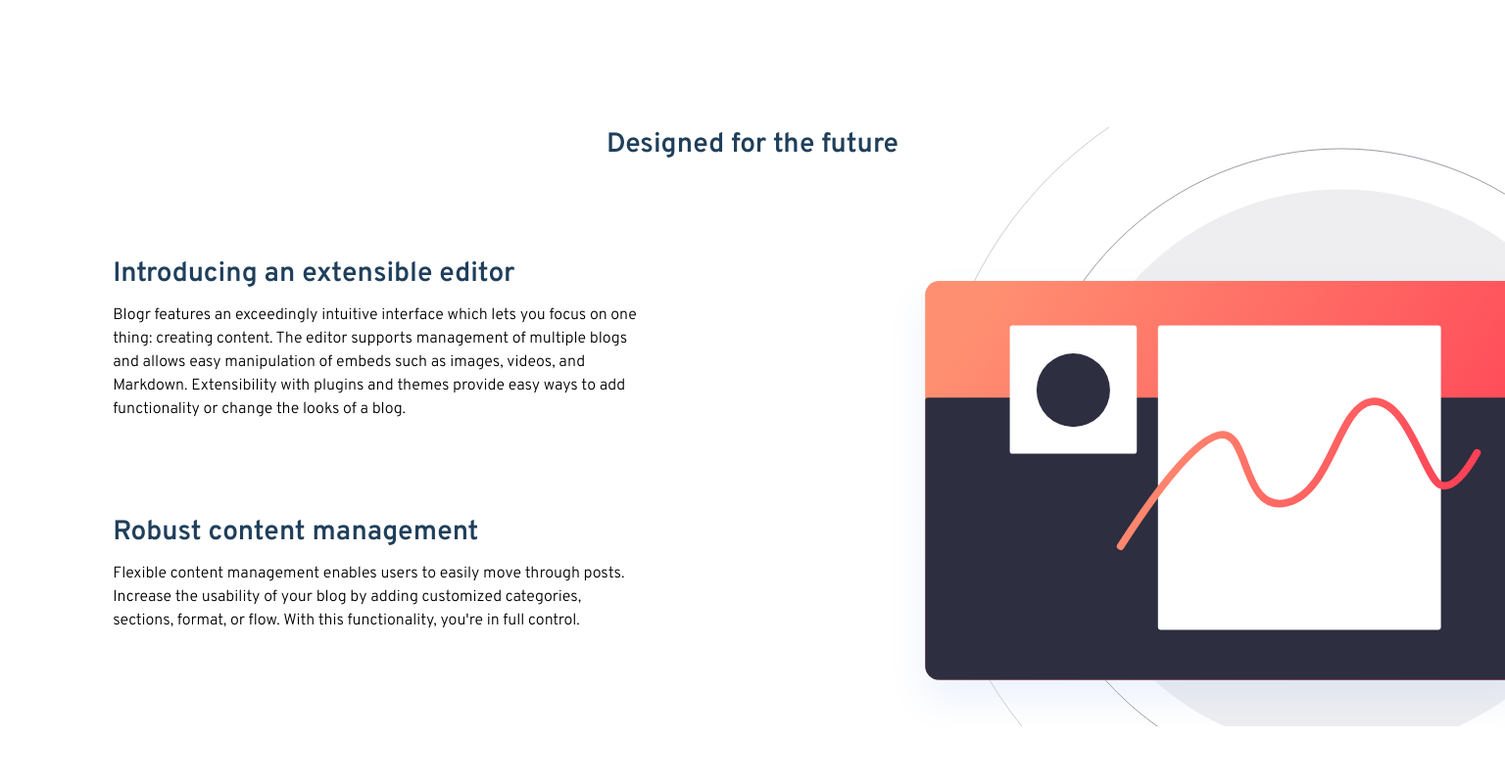
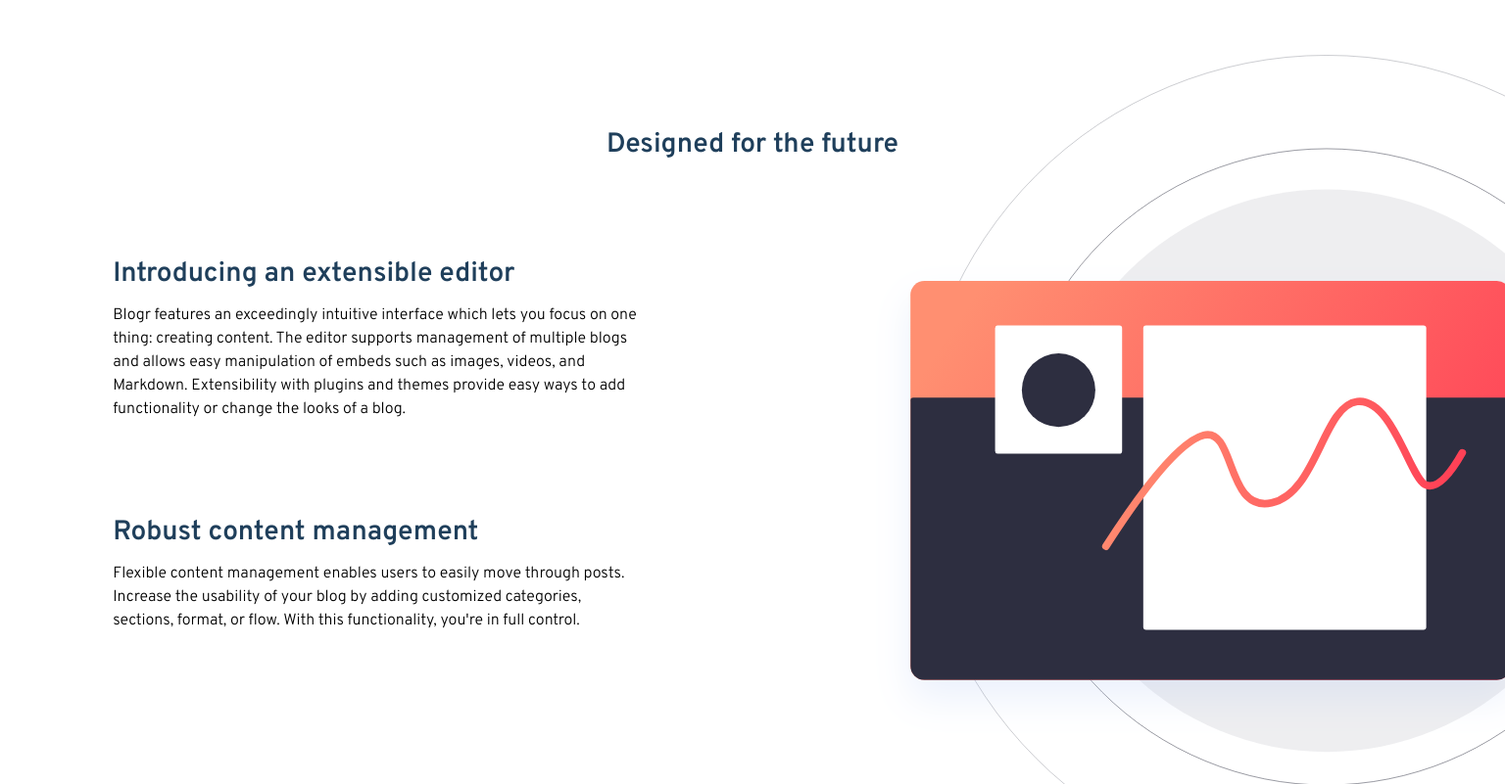
Before and after one commit to jduong09/blogrLandingPageMain, a plain HTML site: page index.html in a window 1536 px wide. Shown: the part 560-1361 px from the top of the page at 98% size. Drawn offline with Linux system fonts and the light colour scheme.

Commit message:
Fixed image overflow. Finished mobile and desktop designs, however project is not responsive.

```diff
--- a/css/styles.css
+++ b/css/styles.css
@@ -387,6 +387,10 @@ footer {
     background-color: hsl(0, 0%, 100%);
   }
   /* Main */
+  main {
+    overflow-x: hidden;
+  }
+
   #main-header-wrapper {
     background: linear-gradient(.25turn, hsl(13, 100%, 72%), hsl(353, 100%, 62%));
   }
@@ -415,7 +419,6 @@ footer {
     grid-template-rows: min-content 1fr 1fr;
     grid-template-columns: repeat(2, 1fr);
     position: relative;
-    overflow: hidden;
   }
 
   .main-info-container > h2 {
@@ -429,7 +432,7 @@ footer {
     grid-row: 2 / 4;
     grid-column: 2 / 3;
     position: absolute;
-    right: -33%;
+    right: -31%;
     top: -30%;
   }
 
```
